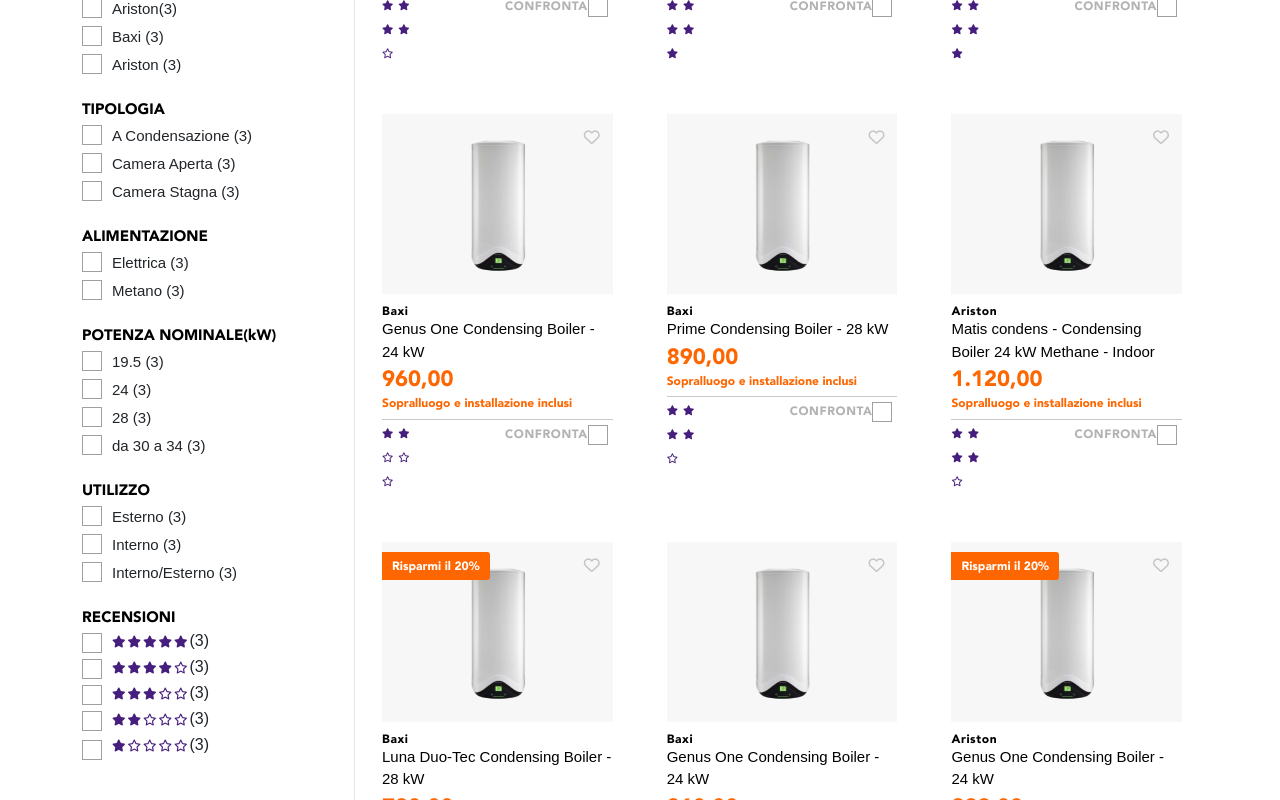
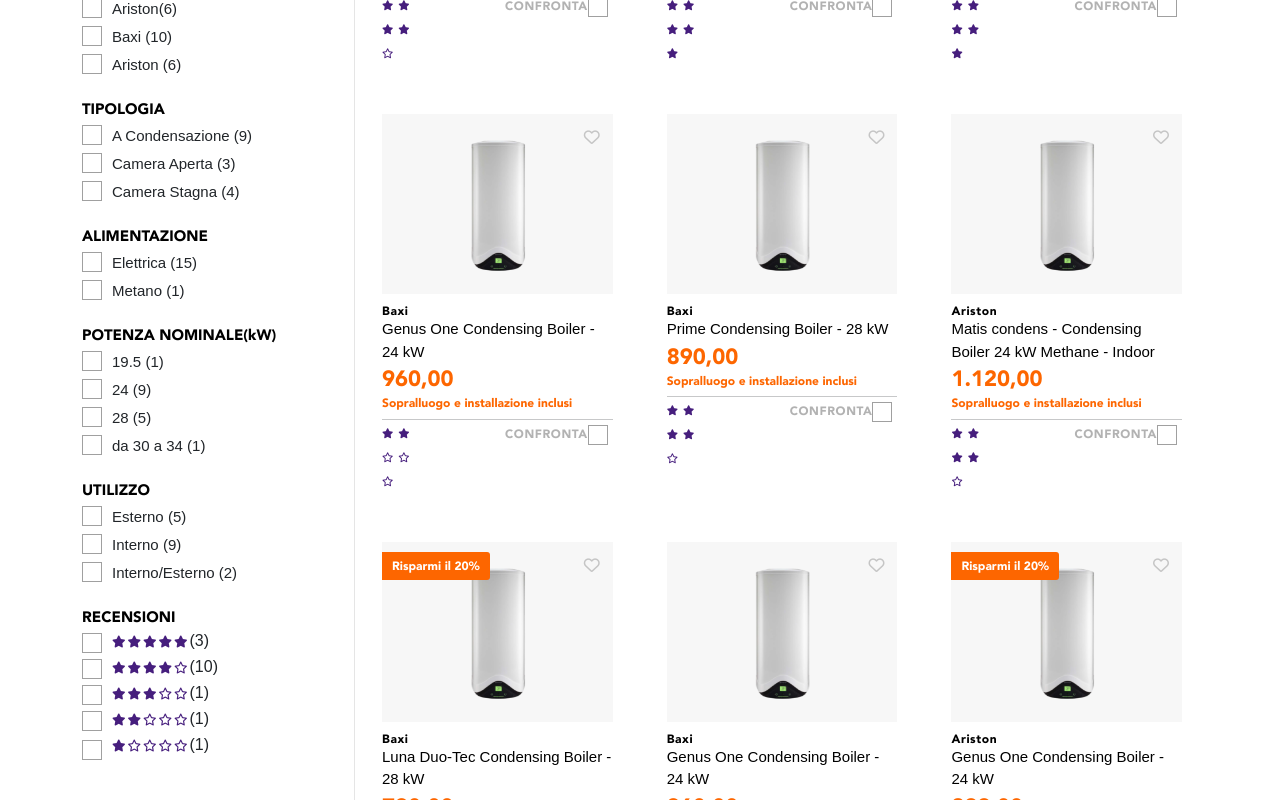
Before and after one commit to Daurelian/frontend-test-master, a React (Create React App) app: page / in a window 1280 px wide. Shown: the part 380-1180 px from the top of the page. Built offline with nearby package versions, Linux system fonts and the light colour scheme; data requests are answered from the project's data file.

Commit message:
fix number filter

```diff
--- a/db.json
+++ b/db.json
@@ -285,8 +285,8 @@
     },
     {
       "potenzaNominale": {
-        "diciannove": 0,
-        "ventiquattro": 10,
+        "diciannove": 1,
+        "ventiquattro": 9,
         "ventotto": 5,
         "trenta": 1
       }
@@ -301,10 +301,10 @@
     {
       "stelle": {
         "cinque": 3,
-        "quattro": 11,
+        "quattro": 10,
         "tre": 1,
         "due": 1,
-        "una": 0
+        "una": 1
       }
     }
   ]
--- a/src/App.js
+++ b/src/App.js
@@ -1,5 +1,5 @@
 import React, { useState, useReducer } from "react";
-import Filter from "./components/filter";
+import Filters from "./filters";
 import Cards from "./components/cards";
 import Footer from "./components/footer";
 import Banner from "./components/banner";
@@ -8,7 +8,7 @@ import Banner from "./components/banner";
 
 function App() {
   const [boiler, setBoiler] = useState([]);
-
+  const [filterNumber, setFilterNumber] = useState([]);
   const initialState = {
     id: boiler._id,
     product: [],
@@ -37,7 +37,6 @@ function App() {
     },
   };
   const [state, dispatch] = useReducer(reducer, initialState);
-
   function reducer(state, action) {
     switch (action.type) {
       case "toggle":
@@ -255,7 +254,11 @@ function App() {
         </h5>
       </div>
       <div className="row">
-        <Filter dispatch={dispatch} />
+        <Filters
+          filterNumber={filterNumber}
+          setFilterNumber={setFilterNumber}
+          dispatch={dispatch}
+        />
 
         <div className="col-9 product">
           <Cards
--- a/src/components/cards/index.js
+++ b/src/components/cards/index.js
@@ -175,13 +175,13 @@ export default function Cards({ boiler, setBoiler, state, dispatch }) {
   //     const response = await axios.get("http://localhost:9000/boilers");
   //     if (response.status === 200) {
   //       // console.log(response);
-  //       setBoiler(response.data.filter((e) => e.disponibile === state.filter));
+  //       setBoiler(response.data);
   //     }
   //   }
   //   fetchData();
   // }, [state.filter]);
 
-  // console.log("finale", state.product);
+  // console.log("prova", boiler);
   return (
     <div className="row">
       {/* Card */}
--- a/src/components/filter/index.js
+++ b/src/filters/filter/index.js
@@ -1,6 +1,6 @@
 import React from "react";
 
-export default function Filter({ dispatch }) {
+export default function Filter({ dispatch, filterNumber }) {
   return (
     <div className="col-3 filter">
       {/* Filtro */}
@@ -26,7 +26,7 @@ export default function Filter({ dispatch }) {
             }
           ></input>
           <span class="checkmark"></span>
-          <span>Disponibili</span> <span>(3)</span>
+          <span>Disponibili</span> <span>({filterNumber[0]?.disponibili})</span>
         </div>
         <div class="filterSubTitle container_filter">
           <input
@@ -41,7 +41,7 @@ export default function Filter({ dispatch }) {
           ></input>
           <span class="checkmark"></span>
           <span>In promozione </span>
-          <span>(3)</span>
+          <span>({filterNumber[0]?.inSconto})</span>
         </div>
         <h5 class="filterTitle">MARCHE</h5>
         <div class="filterSubTitle container_filter">
@@ -57,7 +57,7 @@ export default function Filter({ dispatch }) {
           ></input>{" "}
           <span class="checkmark"></span>
           <span>Ariston</span>
-          <span>(3)</span>
+          <span>({filterNumber[1]?.brand.ariston})</span>
         </div>
         <div class="filterSubTitle container_filter">
           <input
@@ -71,7 +71,7 @@ export default function Filter({ dispatch }) {
             }
           ></input>{" "}
           <span class="checkmark"></span>
-          <span>Baxi</span> <span>(3)</span>
+          <span>Baxi</span> <span>({filterNumber[1]?.brand.baxi})</span>
         </div>
         <div class="filterSubTitle container_filter">
           <input
@@ -86,7 +86,7 @@ export default function Filter({ dispatch }) {
           ></input>{" "}
           <span class="checkmark"></span>
           <span>Ariston </span>
-          <span>(3)</span>
+          <span>({filterNumber[1]?.brand.ariston})</span>
         </div>
         <h5 class="filterTitle">TIPOLOGIA</h5>
         <div class="filterSubTitle container_filter">
@@ -101,7 +101,8 @@ export default function Filter({ dispatch }) {
             }
           ></input>{" "}
           <span class="checkmark"></span>
-          <span>A Condensazione</span> <span>(3)</span>
+          <span>A Condensazione</span>{" "}
+          <span>({filterNumber[2]?.tipologia.condensazione})</span>
         </div>
         <div class="filterSubTitle container_filter">
           <input
@@ -115,7 +116,8 @@ export default function Filter({ dispatch }) {
             }
           ></input>{" "}
           <span class="checkmark"></span>
-          <span>Camera Aperta</span> <span>(3)</span>
+          <span>Camera Aperta</span>{" "}
+          <span>({filterNumber[2]?.tipologia.cameraAperta})</span>
         </div>
         <div class="filterSubTitle container_filter">
           <input
@@ -129,7 +131,8 @@ export default function Filter({ dispatch }) {
             }
           ></input>{" "}
           <span class="checkmark"></span>
-          <span> Camera Stagna</span> <span>(3)</span>
+          <span> Camera Stagna</span>{" "}
+          <span>({filterNumber[2]?.tipologia.cameraStagna})</span>
         </div>
         <h5 class="filterTitle">ALIMENTAZIONE</h5>
         <div class="filterSubTitle container_filter">
@@ -144,7 +147,8 @@ export default function Filter({ dispatch }) {
             }
           ></input>{" "}
           <span class="checkmark"></span>
-          <span>Elettrica</span> <span>(3)</span>
+          <span>Elettrica</span>{" "}
+          <span>({filterNumber[3]?.alimentazione.elettrica})</span>
         </div>
         <div class="filterSubTitle container_filter">
           <input
@@ -158,7 +162,7 @@ export default function Filter({ dispatch }) {
             }
           ></input>{" "}
           <span class="checkmark"></span> <span>Metano </span>
-          <span>(3)</span>
+          <span>({filterNumber[3]?.alimentazione.metano})</span>
         </div>
 
         <h5 class="filterTitle">POTENZA NOMINALE(kW)</h5>
@@ -175,7 +179,7 @@ export default function Filter({ dispatch }) {
           ></input>{" "}
           <span class="checkmark"></span>
           <span> 19.5 </span>
-          <span>(3)</span>{" "}
+          <span>({filterNumber[4]?.potenzaNominale.diciannove})</span>{" "}
         </div>
         <div class="filterSubTitle container_filter">
           <input
@@ -189,7 +193,7 @@ export default function Filter({ dispatch }) {
             }
           ></input>{" "}
           <span class="checkmark"></span> <span>24 </span>
-          <span>(3)</span>
+          <span>({filterNumber[4]?.potenzaNominale.ventiquattro})</span>
         </div>
         <div class="filterSubTitle container_filter">
           <input
@@ -203,7 +207,7 @@ export default function Filter({ dispatch }) {
             }
           ></input>{" "}
           <span class="checkmark"></span> <span>28 </span>
-          <span>(3)</span>
+          <span>({filterNumber[4]?.potenzaNominale.ventotto})</span>
         </div>
         <div class="filterSubTitle container_filter">
           <input
@@ -217,7 +221,7 @@ export default function Filter({ dispatch }) {
             }
           ></input>{" "}
           <span class="checkmark"></span> <span>da 30 a 34 </span>
-          <span>(3)</span>
+          <span>({filterNumber[4]?.potenzaNominale.trenta})</span>
         </div>
         <h5 class="filterTitle">UTILIZZO</h5>
         <div class="filterSubTitle container_filter">
@@ -232,7 +236,7 @@ export default function Filter({ dispatch }) {
             }
           ></input>{" "}
           <span class="checkmark"></span> <span> Esterno </span>
-          <span>(3)</span>
+          <span>({filterNumber[5]?.utilizzo.esterno})</span>
         </div>
         <div class="filterSubTitle container_filter">
           <input
@@ -246,7 +250,8 @@ export default function Filter({ dispatch }) {
             }
           ></input>{" "}
           <span class="checkmark"></span>
-          <span>Interno</span> <span>(3)</span>
+          <span>Interno</span>{" "}
+          <span>({filterNumber[5]?.utilizzo.interno})</span>
         </div>
         <div class="filterSubTitle container_filter">
           <input
@@ -260,7 +265,8 @@ export default function Filter({ dispatch }) {
             }
           ></input>{" "}
           <span class="checkmark"></span>
-          <span>Interno/Esterno</span> <span>(3)</span>
+          <span>Interno/Esterno</span>{" "}
+          <span>({filterNumber[5]?.utilizzo.internoEsterno})</span>
         </div>
         <h5 class="filterTitle">RECENSIONI</h5>
         <div class="footer-filter">
@@ -285,7 +291,7 @@ export default function Filter({ dispatch }) {
               <i class="fas fa-star star-filter darkPurple"></i>
               <i class="fas fa-star star-filter darkPurple"></i>
             </div>
-            <span>(3)</span>
+            <span>({filterNumber[6]?.stelle.cinque})</span>
           </div>
           <div class="star-distance container_filter">
             <div>
@@ -308,7 +314,7 @@ export default function Filter({ dispatch }) {
               <i class="fas fa-star star-filter darkPurple"></i>
               <i class="far fa-star star-filter darkPurple"></i>
             </div>
-            <span>(3)</span>
+            <span>({filterNumber[6]?.stelle.quattro})</span>
           </div>
           <div class="star-distance container_filter">
             <div>
@@ -331,7 +337,7 @@ export default function Filter({ dispatch }) {
               <i class="far fa-star star-filter darkPurple"></i>
               <i class="far fa-star star-filter darkPurple"></i>
             </div>
-            <span>(3)</span>
+            <span>({filterNumber[6]?.stelle.tre})</span>
           </div>
           <div class="star-distance container_filter">
             <div>
@@ -354,7 +360,7 @@ export default function Filter({ dispatch }) {
               <i class="far fa-star star-filter darkPurple"></i>
               <i class="far fa-star star-filter darkPurple"></i>
             </div>
-            <span>(3)</span>
+            <span>({filterNumber[6]?.stelle.due})</span>
           </div>
           <div class="star-distance">
             <div class="container_filter">
@@ -377,7 +383,7 @@ export default function Filter({ dispatch }) {
               <i class="far fa-star star-filter darkPurple"></i>
               <i class="far fa-star star-filter darkPurple"></i>
             </div>
-            <span>(3)</span>
+            <span>({filterNumber[6]?.stelle.una})</span>
           </div>
         </div>
       </div>
--- /dev/null
+++ b/src/filters/index.js
@@ -0,0 +1,22 @@
+import React, { useEffect } from "react";
+import Filter from "./filter";
+import axios from "axios";
+const giggi = [];
+export default function Filters({ dispatch, filterNumber, setFilterNumber }) {
+  useEffect(() => {
+    async function filterData() {
+      const response = await axios.get("http://localhost:9000/stock");
+      if (response.status === 200) {
+        // console.log("response", response);
+        setFilterNumber(response.data);
+      }
+    }
+    filterData();
+  }, []);
+  console.log("response", filterNumber);
+  return (
+    <>
+      <Filter dispatch={dispatch} filterNumber={filterNumber} />
+    </>
+  );
+}
```
